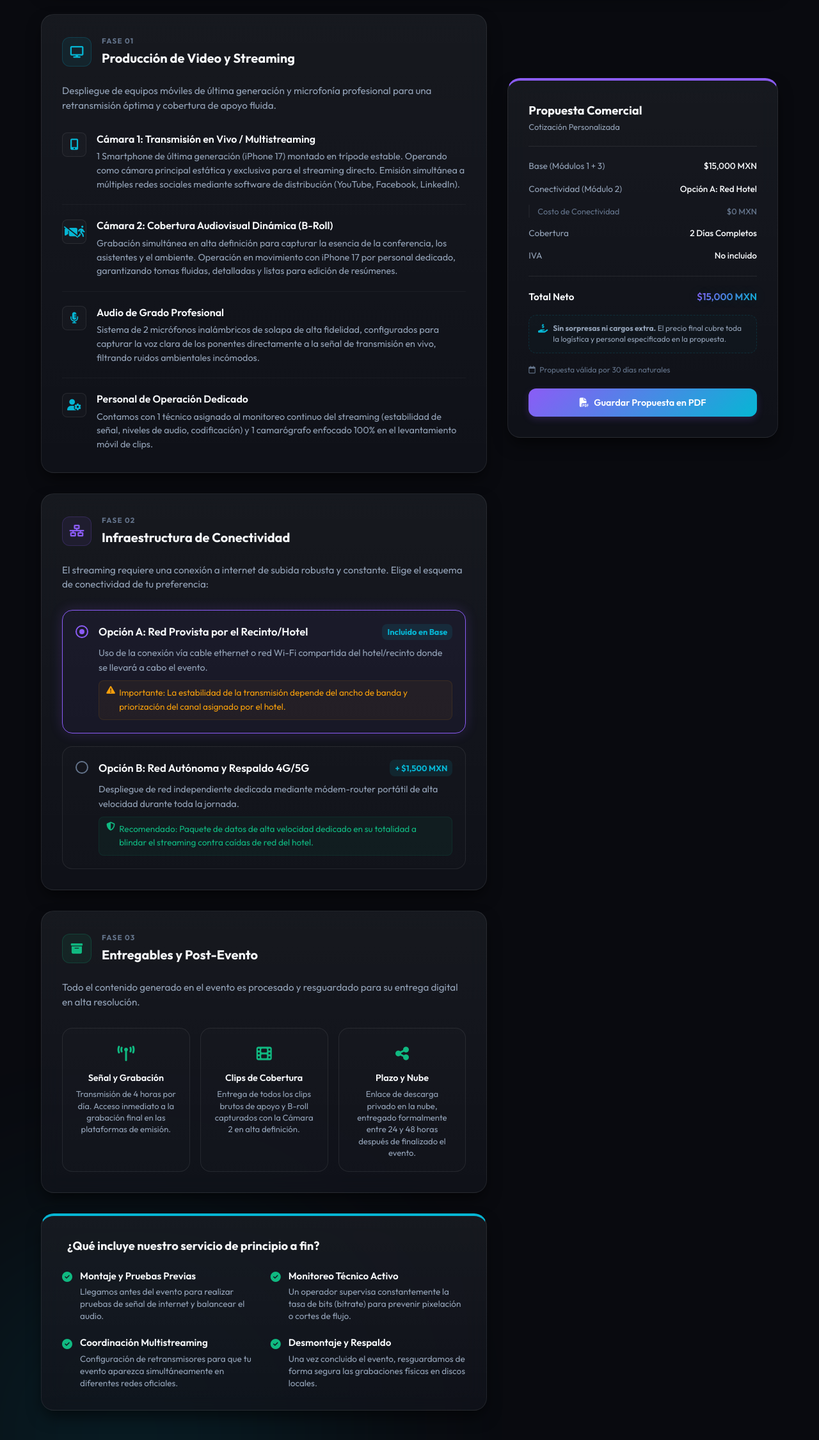
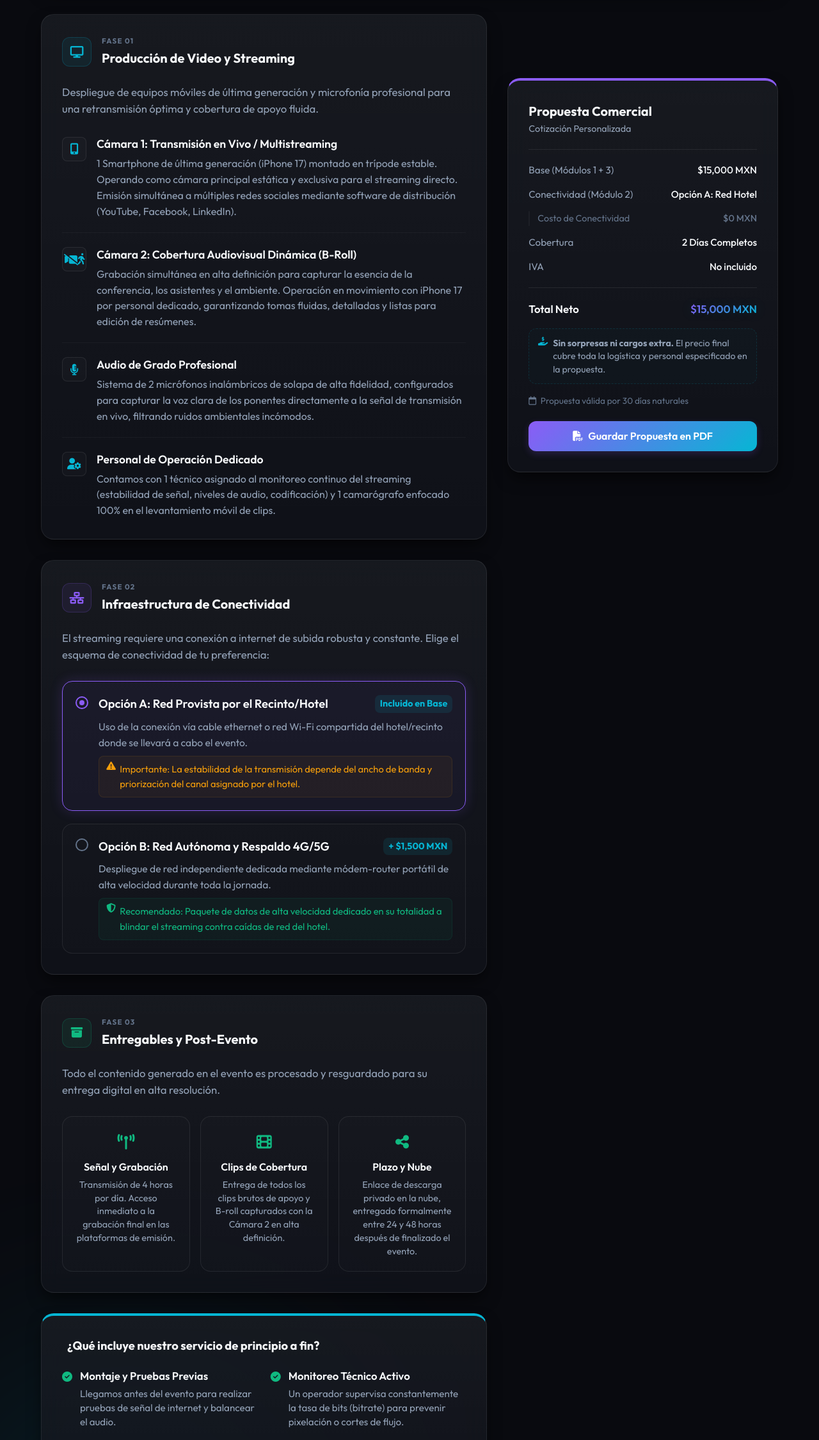
Before and after one commit to ggjyabook-star/evento, a plain HTML site: page index.html in a window 1280 px wide. Shown: the part 1050-3300 px from the top of the page at 64% size. Drawn offline with Linux system fonts and the light colour scheme.

Commit message:
Optimize global typography sizes for ultra-readable desktop and mobile layout

```diff
--- a/style.css
+++ b/style.css
@@ -426,9 +426,9 @@ body {
 
 .card-description {
     color: var(--text-secondary);
-    font-size: 0.95rem;
+    font-size: 1.05rem; /* INCREASED base font size for excellent readability */
     margin-bottom: 1.75rem;
-    line-height: 1.5;
+    line-height: 1.55;
 }
 
 /* Feature list (Module 1) */
@@ -467,16 +467,16 @@ body {
 }
 
 .feature-content h3 {
-    font-size: 1rem;
+    font-size: 1.1rem; /* INCREASED base font size */
     font-weight: 600;
     color: var(--text-primary);
     margin-bottom: 0.25rem;
 }
 
 .feature-content p {
-    font-size: 0.9rem;
+    font-size: 1rem; /* INCREASED base font size (was 0.9rem) */
     color: var(--text-secondary);
-    line-height: 1.5;
+    line-height: 1.55;
 }
 
 /* Interactive Option Cards (Module 2) */
@@ -554,13 +554,13 @@ body {
 }
 
 .option-title {
-    font-size: 1.05rem;
+    font-size: 1.15rem; /* INCREASED base font size (was 1.05rem) */
     font-weight: 600;
     color: var(--text-primary);
 }
 
 .option-price-tag {
-    font-size: 0.8rem;
+    font-size: 0.9rem; /* INCREASED base font size */
     font-weight: 700;
     color: var(--accent-cyan);
     background: rgba(6, 182, 212, 0.1);
@@ -569,7 +569,7 @@ body {
 }
 
 .option-desc {
-    font-size: 0.9rem;
+    font-size: 0.98rem; /* INCREASED base font size (was 0.9rem) */
     color: var(--text-secondary);
     margin-bottom: 0.5rem;
 }
@@ -578,7 +578,7 @@ body {
     display: flex;
     gap: 0.4rem;
     align-items: flex-start;
-    font-size: 0.85rem;
+    font-size: 0.92rem; /* INCREASED base font size (was 0.85rem) */
     padding: 0.5rem 0.7rem;
     border-radius: 8px;
 }
@@ -629,16 +629,16 @@ body {
 }
 
 .deliverable-card h4 {
-    font-size: 0.9rem;
+    font-size: 1rem; /* INCREASED base font size (was 0.9rem) */
     font-weight: 600;
     margin-bottom: 0.25rem;
     color: var(--text-primary);
 }
 
 .deliverable-card p {
-    font-size: 0.82rem;
+    font-size: 0.9rem; /* INCREASED base font size (was 0.82rem) */
     color: var(--text-secondary);
-    line-height: 1.4;
+    line-height: 1.45;
 }
 
 /* Highlight Panel ("Nos encargamos de todo" Detail Bullet Cards) */
@@ -685,16 +685,16 @@ body {
 }
 
 .highlight-item h4 {
-    font-size: 0.95rem;
+    font-size: 1.05rem; /* INCREASED base font size (was 0.95rem) */
     font-weight: 600;
     color: var(--text-primary);
     margin-bottom: 0.2rem;
 }
 
 .highlight-item p {
-    font-size: 0.85rem;
+    font-size: 0.95rem; /* INCREASED base font size (was 0.85rem) */
     color: var(--text-secondary);
-    line-height: 1.4;
+    line-height: 1.45;
 }
 
 /* Summary Card (Desktop) */
@@ -703,13 +703,13 @@ body {
 }
 
 .summary-header h3 {
-    font-size: 1.15rem;
+    font-size: 1.25rem; /* INCREASED base font size (was 1.15rem) */
     font-weight: 700;
     color: var(--text-primary);
 }
 
 .summary-header p {
-    font-size: 0.8rem;
+    font-size: 0.9rem; /* INCREASED base font size (was 0.8rem) */
     color: var(--text-secondary);
 }
 
@@ -728,13 +728,13 @@ body {
 .summary-item {
     display: flex;
     justify-content: space-between;
-    font-size: 0.85rem;
+    font-size: 0.95rem; /* INCREASED base font size (was 0.85rem) */
     color: var(--text-secondary);
 }
 
 .summary-item.sub-item {
     padding-left: 0.75rem;
-    font-size: 0.8rem;
+    font-size: 0.9rem; /* INCREASED base font size (was 0.8rem) */
     color: var(--text-muted);
     border-left: 2px solid rgba(255, 255, 255, 0.04);
 }
@@ -755,12 +755,12 @@ body {
 }
 
 .total-section span {
-    font-size: 0.95rem;
+    font-size: 1.05rem; /* INCREASED base font size (was 0.95rem) */
     font-weight: 600;
 }
 
 .total-price {
-    font-size: 1.75rem;
+    font-size: 1.95rem; /* INCREASED base font size (was 1.75rem) */
     font-weight: 800;
     color: var(--text-primary);
     background: var(--gradient-primary);
@@ -774,8 +774,8 @@ body {
     border: 1px dashed rgba(6, 182, 212, 0.15);
     border-radius: 12px;
     padding: 0.75rem 0.85rem;
-    font-size: 0.75rem;
-    line-height: 1.4;
+    font-size: 0.88rem; /* INCREASED base font size (was 0.75rem) */
+    line-height: 1.45;
     color: var(--text-secondary);
     display: flex;
     gap: 0.5rem;
@@ -790,7 +790,7 @@ body {
 }
 
 .validity-text {
-    font-size: 0.75rem;
+    font-size: 0.85rem; /* INCREASED base font size (was 0.75rem) */
     color: var(--text-muted);
     display: flex;
     align-items: center;
@@ -801,12 +801,12 @@ body {
 /* Buttons */
 .btn {
     width: 100%;
-    padding: 0.8rem 1.25rem;
+    padding: 0.85rem 1.25rem;
     border-radius: 12px;
     border: none;
     font-family: var(--font-sans);
     font-weight: 600;
-    font-size: 0.9rem;
+    font-size: 1rem; /* INCREASED base font size (was 0.9rem) */
     cursor: pointer;
     display: flex;
     align-items: center;
@@ -967,7 +967,7 @@ body {
     }
 
     .hero-image-overlay p {
-        font-size: 0.92rem; /* INCREASED for mobile readability */
+        font-size: 0.92rem;
     }
 
     .card {
@@ -988,7 +988,7 @@ body {
     }
 
     .intro-text p {
-        font-size: 0.95rem; /* INCREASED for mobile readability */
+        font-size: 0.95rem;
     }
 }
 
@@ -1006,7 +1006,7 @@ body {
     }
 
     .hero-subtitle {
-        font-size: 1rem; /* INCREASED for mobile readability */
+        font-size: 1rem;
         margin-bottom: 1.5rem;
     }
 
@@ -1026,11 +1026,11 @@ body {
     }
 
     .card-title {
-        font-size: 1.2rem; /* INCREASED for mobile readability */
+        font-size: 1.2rem;
     }
 
     .card-description {
-        font-size: 0.95rem; /* INCREASED for mobile readability */
+        font-size: 0.95rem;
         margin-bottom: 1.25rem;
     }
 
@@ -1045,11 +1045,11 @@ body {
     }
 
     .feature-content h3 {
-        font-size: 0.95rem; /* INCREASED for mobile readability */
+        font-size: 0.95rem;
     }
 
     .feature-content p {
-        font-size: 0.92rem; /* INCREASED for mobile readability (was 0.8rem) */
+        font-size: 0.92rem;
     }
 
     .option-card {
@@ -1057,25 +1057,25 @@ body {
     }
 
     .option-title {
-        font-size: 1rem; /* INCREASED for mobile readability */
+        font-size: 1rem;
     }
 
     .option-price-tag {
-        font-size: 0.8rem; /* INCREASED for mobile readability */
+        font-size: 0.8rem;
         padding: 0.1rem 0.4rem;
     }
 
     .option-desc {
-        font-size: 0.92rem; /* INCREASED for mobile readability (was 0.78rem) */
+        font-size: 0.92rem;
     }
 
     .option-warning, .option-success {
-        font-size: 0.88rem; /* INCREASED for mobile readability (was 0.75rem) */
+        font-size: 0.88rem;
         padding: 0.5rem 0.7rem;
     }
 
     .deliverable-card p {
-        font-size: 0.88rem; /* INCREASED for mobile readability */
+        font-size: 0.88rem;
     }
 
     .highlight-item {
@@ -1083,11 +1083,11 @@ body {
     }
 
     .highlight-item h4 {
-        font-size: 0.92rem; /* INCREASED for mobile readability */
+        font-size: 0.92rem;
     }
 
     .highlight-item p {
-        font-size: 0.9rem; /* INCREASED for mobile readability (was 0.78rem) */
+        font-size: 0.9rem;
     }
 
     .mobile-summary-bar {
```
